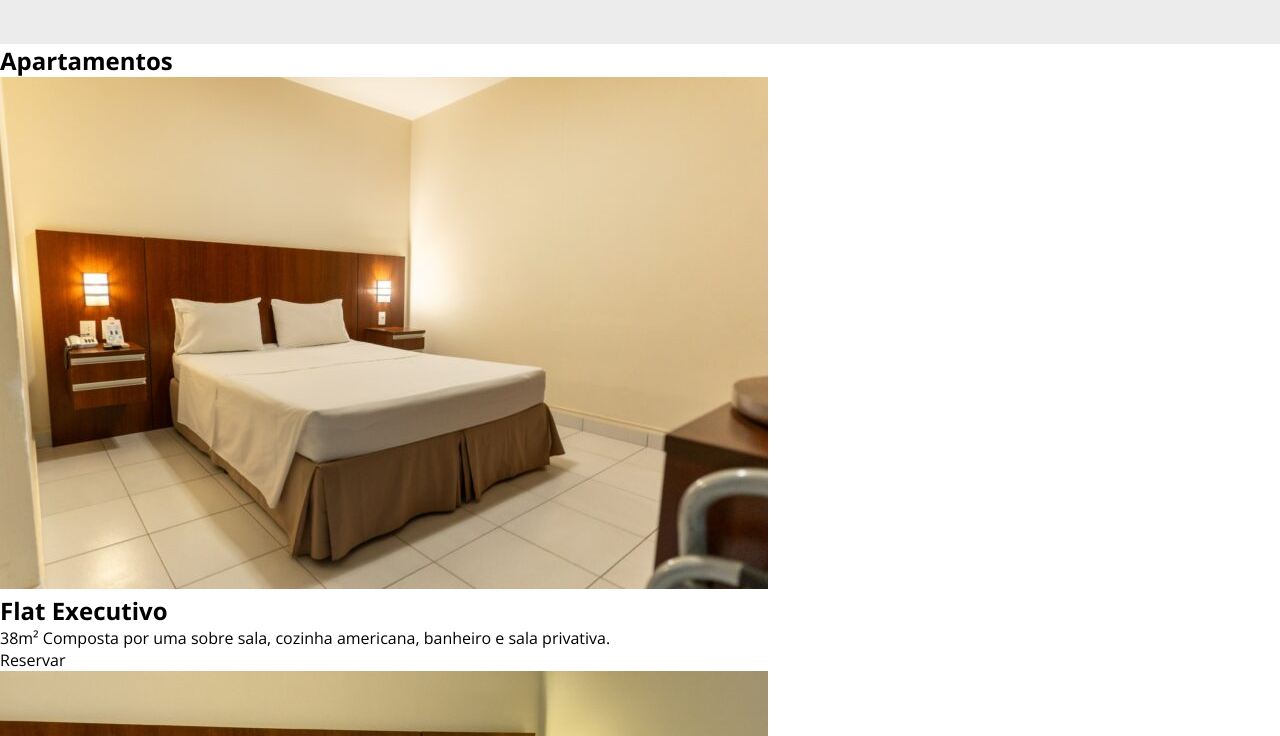
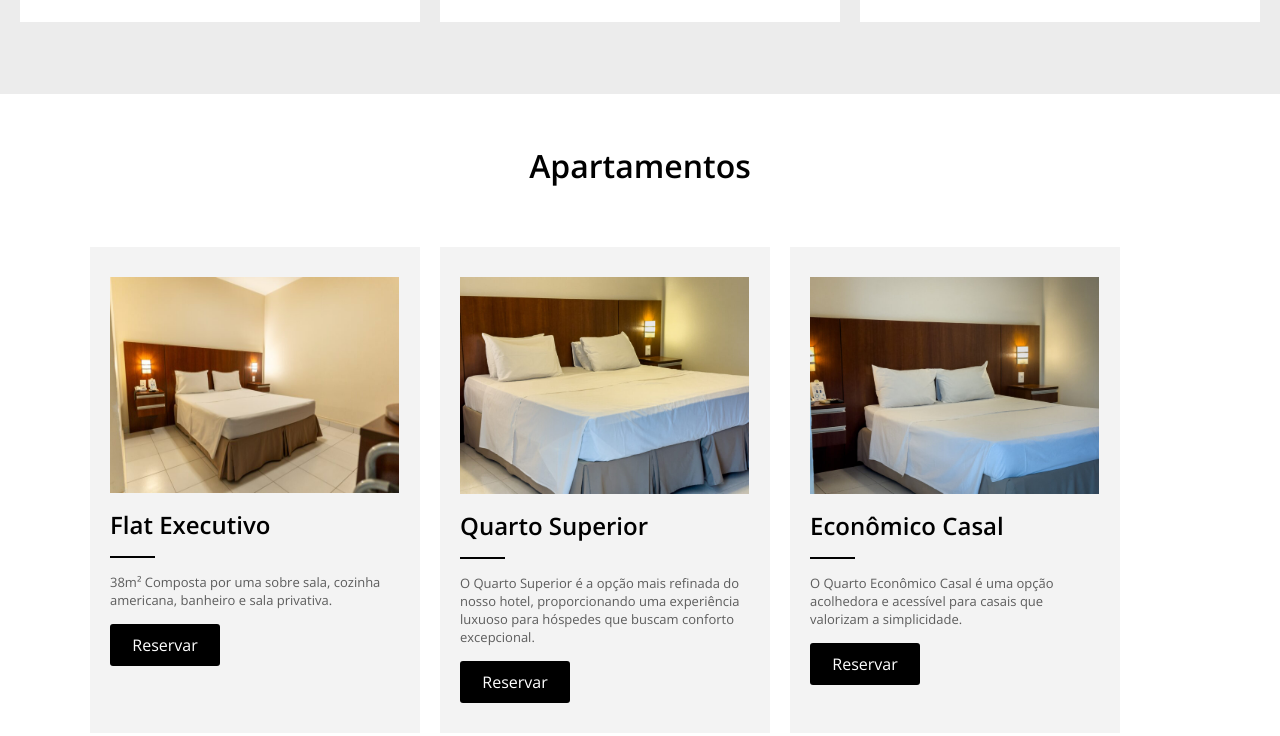
Before and after one commit to brunogarbato/clone-site, a plain HTML site: page index.html in a window 1280 px wide. Shown: the part 1570-2306 px from the top of the page. Drawn offline with nearby package versions, Linux system fonts and the light colour scheme.

Commit message:
adicionei o resto dos estilos

```diff
--- a/style.css
+++ b/style.css
@@ -89,10 +89,11 @@ header {
     border-radius: 10px;
     font-weight: 600;
     box-shadow: 2px 2px 5px rgba(0, 0, 0, 0.205);
+    cursor: pointer;
 }
 
 .hotel-image {
-    background: url(imagens/hotel-de-luxo-moderno-e-recepcao-e-lounge-com-sala-de-reunioes.jpg) no-repeat bottom center / cover;
+    background: url(imagens/hotel-de-luxo-moderno-e-recepcao-e-lounge-com-sala-de-reunioes.jpg) no-repeat center center / cover;
     width: 100%;
     height: 450px;
     position: relative
@@ -109,7 +110,7 @@ header {
     top: 75%;
     left: 50%;
     font-weight: 600;
-
+    cursor: pointer;
     transform: translate(-50%, -50%);
 }
 
@@ -182,7 +183,7 @@ header {
     display: flex;
     flex-direction: column;
     width: 100%;
-    height: 400px;
+    height: 450px;
     background-color: rgb(236, 236, 236);
     align-items: center;
     justify-content: center;
@@ -198,6 +199,10 @@ header {
     margin-bottom: 30px;
     color: #8181819f;
     font-weight: 600;
+}
+
+.beneficios p {
+    color: black;
 }
 
 .beneficios {
@@ -219,4 +224,83 @@ header {
 
 .itens-beneficios img {
     width: 50px;
+    margin-bottom: 20px;
 }
+
+
+.categorias {
+    display: flex;
+    flex-direction: column;
+    align-items: center;
+}
+
+.categorias h2 {
+    text-align: center;
+}
+
+.categorias h2 {
+    font-size: 2em;
+    font-weight: 600;
+    margin-bottom: 10px;
+    padding: 50px;
+}
+
+.apartamentos {
+    display: flex;
+    gap: 20px;
+    width: 1100px;
+    flex-wrap: wrap;
+
+}
+
+
+
+.quartos {
+    background-color: rgba(238, 238, 238, 0.685);
+    display: flex;
+    flex-direction: column;
+    padding: 30px 20px;
+    width: 330px;
+}
+
+
+.quartos h2 {
+    font-size: 1.5em;
+    font-weight: 600;
+    margin-bottom: 15px;
+    text-align: start;
+    padding: 0;;
+}
+
+.quartos p {
+    font-size: 13px;
+    color: #272727bd;
+    margin-bottom: 15px;
+}
+
+.quartos img {
+    width: 289px;
+    margin-bottom: 15px;
+
+}
+
+.quarto-reserva {
+    background-color: black;
+    color: white;
+    padding: 10px 20px;
+    width: 110px;
+    text-align: center;
+    border-radius: 3px;
+
+}
+
+.elementor-divide {
+    width: 45px;
+    height: 2px;
+    background-color: #000000;
+    margin-bottom: 15px;
+}
+
+#img-executivo {
+    height: 216px;
+}
```
